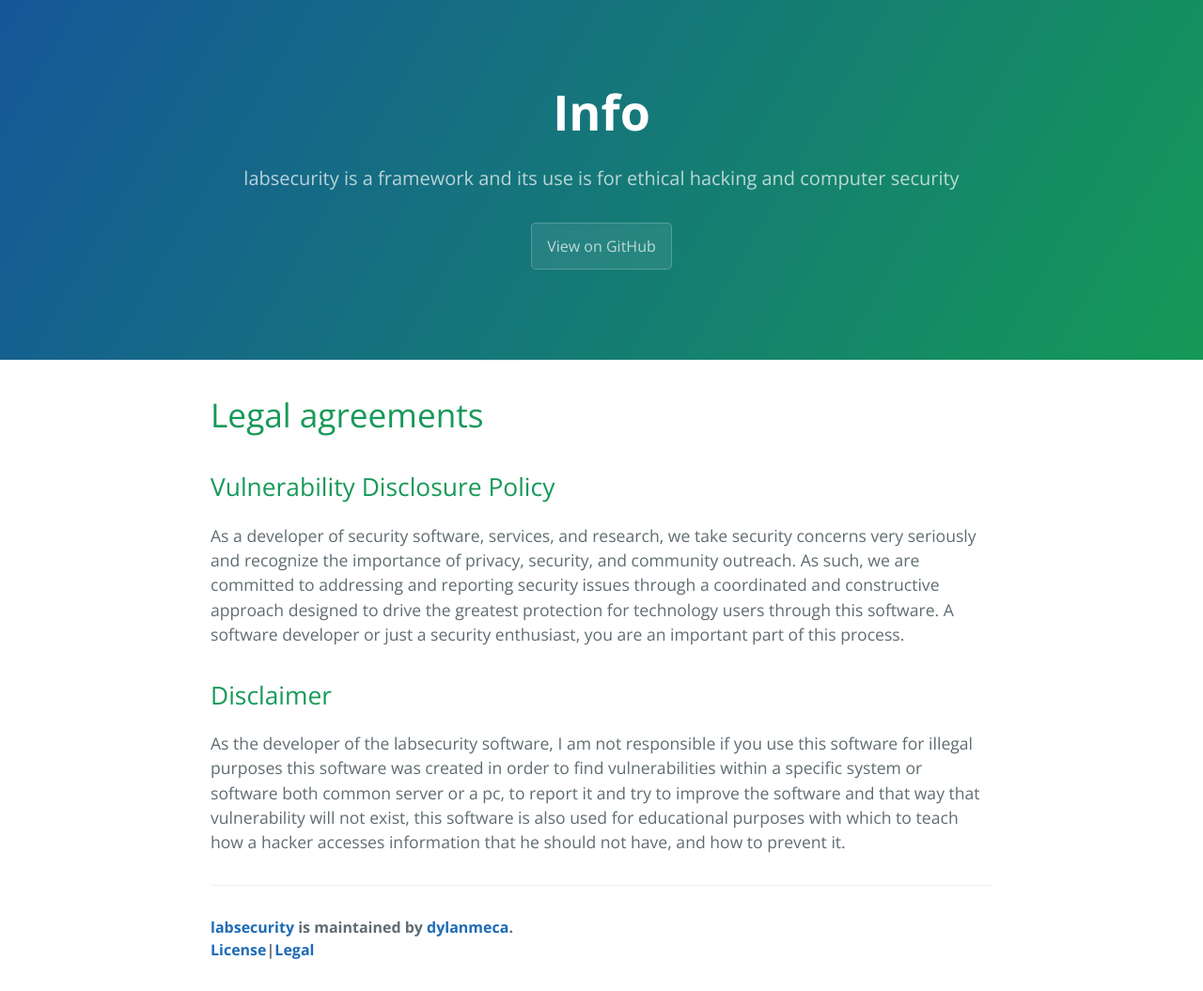
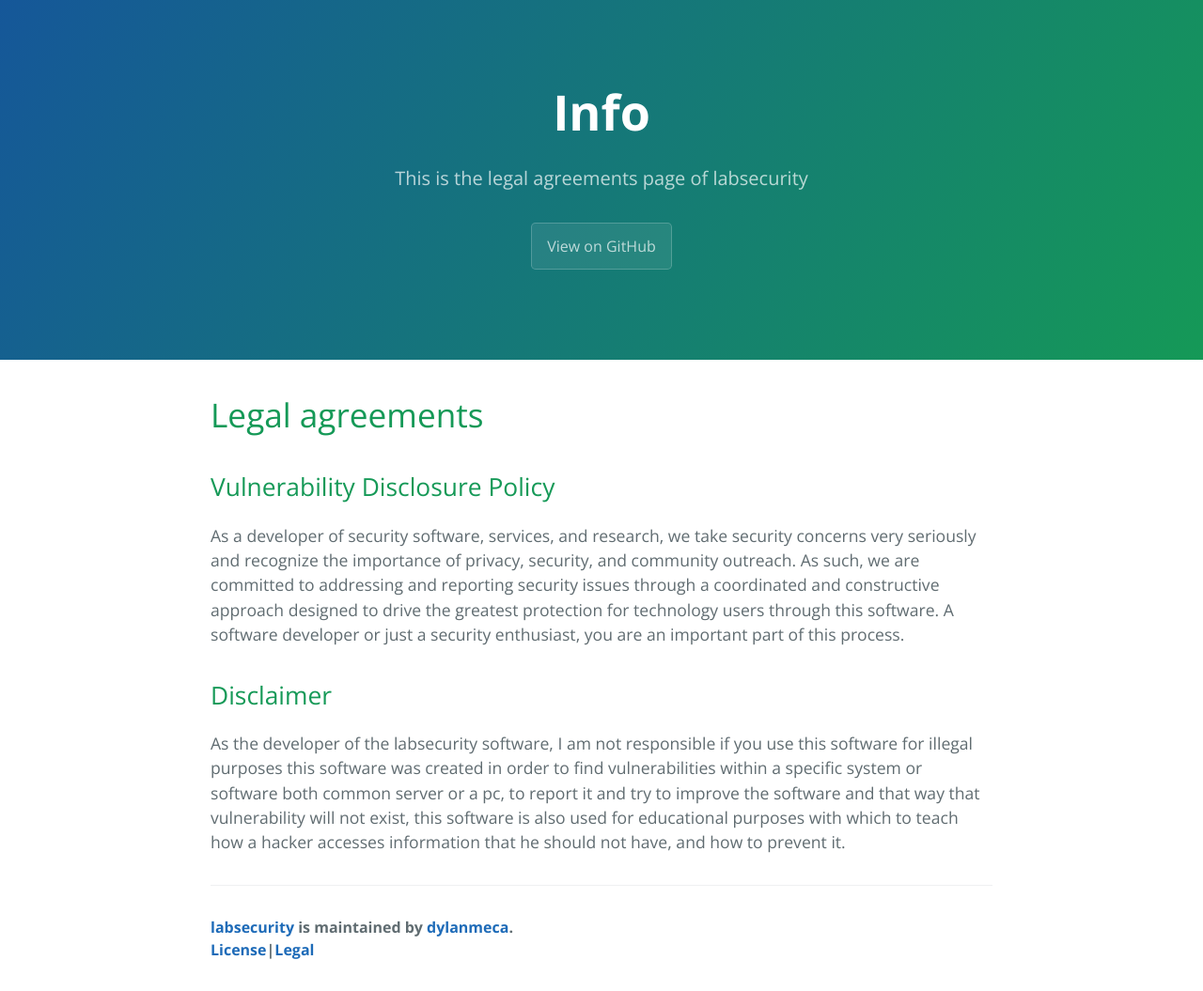
Before and after one commit to dylanmeca/labsecurity, a Jekyll site: the page built from docs/info.md, in a window 1280 px wide. Shown: the whole page at 94% size. Built offline with Jekyll 4.4.1, drawn with Linux system fonts in a browser that asks for light colours.

Commit message:
Update info.md

```diff
--- a/docs/info.md
+++ b/docs/info.md
@@ -1,12 +1,13 @@
 ---
 layout: default
 title: Info
-description: labsecurity is a framework and its use is for ethical hacking and computer security
+description: This is the legal agreements page of labsecurity
 keywords:
   - labsecurity
   - security
   - lab
-  - documentation
+  - info
+  - Legal agreements
 ---
 
 # Legal agreements
```
